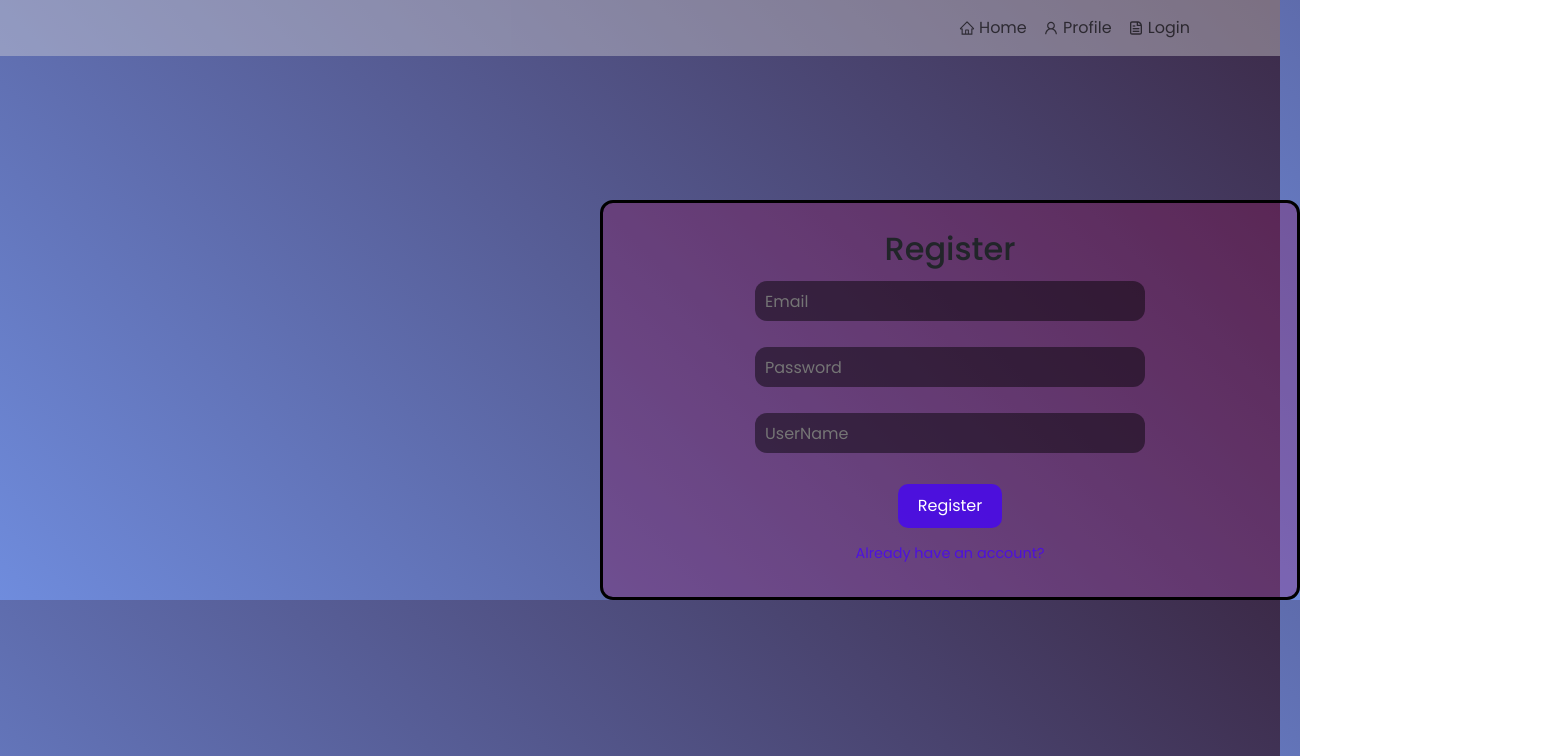
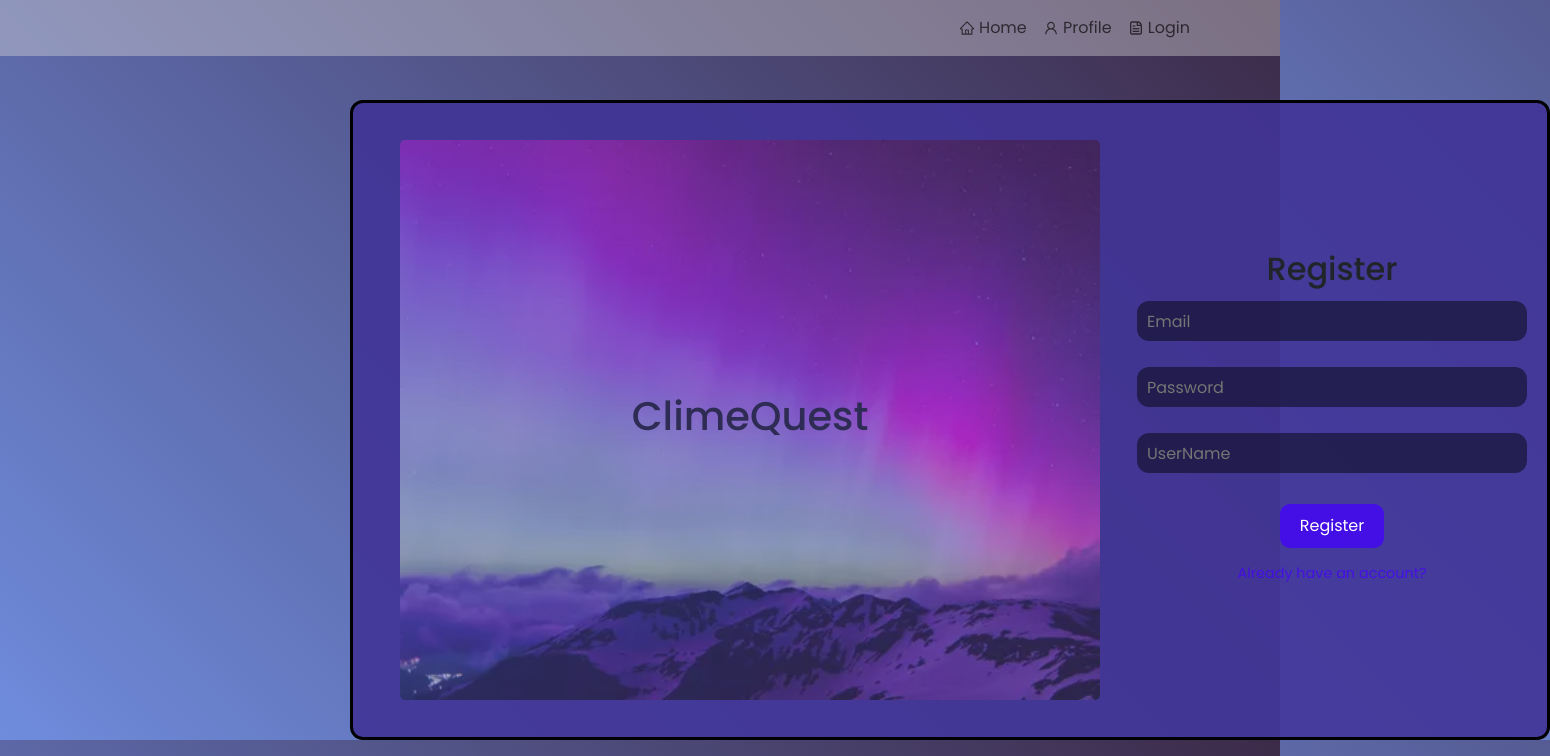
Before and after one commit to khanyajara/TravelPlanner, a React (Create React App) app: page /register in a window 1280 px wide. Shown: the top 756 px of the page, 1550 px wide, since content can reach past the window. Built offline with nearby package versions, Linux system fonts and the light colour scheme; no server answers.

Commit message:
ui for login, register and fix the login function that allows users to login

```diff
--- a/src/Components/Auth/Login.js
+++ b/src/Components/Auth/Login.js
@@ -1,19 +1,14 @@
 import React, { useState, useEffect } from 'react';
 import axios from 'axios';
 import { useNavigate } from 'react-router-dom';
-import css from './auth.css'
+import Swal from 'sweetalert2';
+import './auth.css';
 
 const Login = () => {
   const [email, setEmail] = useState('');
   const [password, setPassword] = useState('');
-  const [error, setError] = useState('');
-  const [message, setMessage] = useState('');
   const [loading, setLoading] = useState(false);
-
   const navigate = useNavigate();
-
-
-
 
   useEffect(() => {
     const form = document.querySelector('.LoginForm');
@@ -26,61 +21,70 @@ const Login = () => {
     e.preventDefault();
     setLoading(true);
     try {
-      const response = await axios.post('https://climateroutebackend.com/api/login', { email, password });
-      setMessage(response.data.message);
-      setError('');
+      const response = await axios.post('https://climateroutebackend.onrender.com/api/login', { email, password });
+      Swal.fire({
+        icon: 'success',
+        title: 'Login Successful',
+        text: response.data.message,
+      });
+      navigate('/');
     } catch (error) {
-      setError(error.response?.data?.message || 'Error logging User In');
+      Swal.fire({
+        icon: 'error',
+        title: 'Login Failed',
+        text: error.response?.data?.message || 'Error logging User In',
+      });
     } finally {
       setLoading(false);
     }
   };
 
+  const toRegister = () => {
+    navigate('/register');
+  };
 
-
-  const ToRegister= ()=>{
-    navigate('/register')
-    }
-
-    const toForgotPassword=()=>{
-      navigate('/forgot-password')
-    }
+  const toForgotPassword = () => {
+    navigate('/forgot-password');
+  };
 
   return (
     <div className="LoginForm slide-in">
+
+  <div className='Login-container'>
+    <div className='Picture-container'><h1>ClimeQuest</h1></div>
+    <div className='login'>
       <h2>Login</h2>
-      {error && <div style={{ color: 'red' }}>{error}</div>}
-      {message && <div style={{ color: 'skyblue' }}>{message}</div>}
       <form onSubmit={handleSubmit}>
         <div className="input-container">
-
           <input
-            placeholder='Email'
+            placeholder="Email"
             type="email"
             value={email}
             onChange={(e) => setEmail(e.target.value)}
             required
-            className='Input'
+            className="Input"
           />
         </div>
         <div className="input-container">
-
           <input
-          placeholder='Password'
+            placeholder="Password"
             type="password"
             value={password}
             onChange={(e) => setPassword(e.target.value)}
             required
-            className='Input'
+            className="Input"
           />
         </div>
-        <p className='Account-link' onClick={toForgotPassword}>ForgotPassword?</p>
-        <button type="submit" disabled={loading}>
-          {loading ? 'Logging in...' : 'Login'}
+        <p className="Account-link" onClick={toForgotPassword}>Forgot Password?</p>
+        <button type="submit" disabled={loading} className="login-button">
+          {loading ? <span className="spinner"></span> : 'Login'}
         </button>
-        <p className='Account-link' onClick={ToRegister}>Don't have an account? Register</p>
+        <p className="Account-link" onClick={toRegister}>Don't have an account? Register</p>
       </form>
     </div>
+  </div>
+</div>
+
   );
 };
 
--- a/src/Components/Auth/Profile.js
+++ b/src/Components/Auth/Profile.js
@@ -1,45 +1,66 @@
 import React, { useState, useEffect } from 'react';
 import axios from 'axios';
 import { useNavigate } from 'react-router-dom';
-
-
+import Swal from 'sweetalert2'; // For alert popups
 
 const UserProfile = () => {
   const [userData, setUserData] = useState(null);
   const [loading, setLoading] = useState(true);
   const [error, setError] = useState(null);
-  const navigate = useNavigate()
+  const navigate = useNavigate();
 
-
-
+  // Fetch user profile data
   useEffect(() => {
     const fetchUserData = async () => {
       try {
-        const response = await axios.get('https://climateroutebackend.onrender.com/api/profile');
+        // Replace with a valid token if required
+        const token = localStorage.getItem('token'); // Assuming token is stored in localStorage
+        const response = await axios.get(
+          'https://climateroutebackend.onrender.com/api/profile',
+          {
+            headers: {
+              Authorization: `Bearer ${token}`, // Add authorization header if the API requires it
+            },
+          }
+        );
         setUserData(response.data);
-        setLoading(false);
       } catch (err) {
+        // Display an error alert using SweetAlert2
+        Swal.fire({
+          title: 'Error!',
+          text: 'Error fetching user data. Please try again later.',
+          icon: 'error',
+          confirmButtonText: 'OK',
+        });
         setError('Error fetching user data');
+      } finally {
         setLoading(false);
       }
     };
     fetchUserData();
-   }, []);
+  }, []);
 
-   const toLogin=()=>{
-    navigate('/login')
-   }
-
-
+  // Navigate to login if unauthorized
+  const toLogin = () => {
+    Swal.fire({
+      title: 'Redirecting to Login',
+      text: 'You need to log in to view your profile.',
+      icon: 'info',
+      confirmButtonText: 'Go to Login',
+    }).then(() => {
+      navigate('/login');
+    });
+  };
 
   if (loading) return <p>Loading...</p>;
-  if (error) return <p>{error}</p>;
-
-
-
-
-
-
+  if (error) {
+    return (
+      <div>
+        <p>{error}</p>
+        <button onClick={toLogin}>Go to Login</button>
+      </div>
+    );
+  }
 
   return (
     <div>
@@ -59,13 +80,20 @@ const UserProfile = () => {
                     <h4>{favorite.name}</h4>
                     <p>Location: {favorite.location}</p>
                     <p>{favorite.description}</p>
-                    <img src={favorite.imageUrl} alt={favorite.name} style={{ width: '200px' }} />
-                    <p><strong>Weather Suggestion:</strong> {favorite.weatherSuggestion}</p>
+                    <img
+                      src={favorite.imageUrl}
+                      alt={favorite.name}
+                      style={{ width: '200px' }}
+                    />
+                    <p>
+                      <strong>Weather Suggestion:</strong>{' '}
+                      {favorite.weatherSuggestion}
+                    </p>
                   </li>
                 ))}
               </ul>
             ) : (
-              <p>No favorites added yet.</p>
+              <p>No favorites found.</p>
             )}
           </div>
         </div>
@@ -73,4 +101,5 @@ const UserProfile = () => {
     </div>
   );
 };
+
 export default UserProfile;
--- a/src/Components/Auth/Register.js
+++ b/src/Components/Auth/Register.js
@@ -21,6 +21,7 @@ const Register = () => {
     try {
       const response = await axios.post('https://climateroutebackend.onrender.com/api/register', { email, password, username });
       setMessage(response.data.message);
+      navigate('/login')
       setError('');
     } catch (error) {
       setError(error.response?.data?.message || 'Error registering user');
@@ -33,6 +34,9 @@ const Register = () => {
 
   return (
     <div className="RegisterForm">
+      <div className='Login-container'>
+        <div className='Picture-container'><h1>ClimeQuest</h1></div>
+        <div className='login'>
           <h2>Register</h2>
           {error && <div style={{ color: 'red' }}>{error}</div>}
           {message && <div style={{ color: 'green' }}>{message}</div>}
@@ -74,6 +78,8 @@ const Register = () => {
           </form>
           <p className='Account-link' onClick={toLogin}>Already have an account?</p>
         </div>
+      </div>
+    </div>
   );
 };
 export default Register;
--- a/src/Components/Auth/auth.css
+++ b/src/Components/Auth/auth.css
@@ -1,19 +1,19 @@
-*{
 
-}
 
 .RegisterForm{
   display: flex;
     flex-direction: column;
     justify-content: center;
     align-items: center;
-margin-top: 200px;
+    margin-top: 100px;
     border-radius: 13px;
     border: 3px solid black;
- width: 700px;
- margin-left: 600px;
- height: 50vh;
- background-color: rgba(150, 8, 79, 0.295);
+    width: 1200px;
+    margin-left: 350px;
+    height: 80vh;
+    z-index:-5 ;
+   background-color: #413497e5;
+    padding: 20px
 
 }
 
@@ -56,9 +56,39 @@ border-radius: 13px;
     border: 2px solid white;
 
 }
+/* .Picture-container {
+  background-image: url('C:/Users/khany/OneDrive/Desktop/my projects/Group-Projects/frontend/src/assess/images/09df30f765d088be030da204f2e7ec32.gif');
+  background-size: center;
+  background-position: center;
+  width: 100%;
+  height: 100%;
+  position: absolute;
+  top: 0;
+  left: 0;
 
-* {
+} */
 
+
+.Picture-container {
+
+  background-image: url('../../assess/images/0x0.webp');
+
+  background-size: cover;
+  background-position: center;
+  width: 700px;
+  height: 70vh;
+  border-radius: 5px;
+  opacity: 0.6;
+  margin: 2rem;
+  box-sizing: border-box;
+  display: flex;
+  justify-content: center;
+  align-items: center;
+
+}
+
+.Picture-container h1{
+  font-size: 40px;
 }
 
   .LoginForm {
@@ -66,13 +96,14 @@ border-radius: 13px;
     flex-direction: column;
     justify-content: center;
     align-items: center;
-    margin-top: 200px;
+    margin-top: 100px;
     border-radius: 13px;
     border: 3px solid black;
-    width: 700px;
-    margin-left: 600px;
-    height: 50vh;
-    background-color: rgba(150, 8, 79, 0.295);
+    width: 1200px;
+    margin-left: 350px;
+    height: 80vh;
+    z-index:-5 ;
+   background-color: #413497e5;
     padding: 20px;
   }
 
@@ -80,6 +111,18 @@ border-radius: 13px;
     margin-bottom: 20px;
     font-size: 24px;
     color: white;
+  }
+
+  .Login-container{
+    display: flex;
+  }
+
+  .login{
+    display: flex;
+    flex-direction: column;
+    justify-content: center;
+    align-items: center;
+
   }
 
   .form-container {
--- a/src/Components/Weather/Weather.css
+++ b/src/Components/Weather/Weather.css
@@ -20,7 +20,7 @@ img {
   margin: 30px auto 0;
   border-radius: 20px;
   color: #fff;
-  border-color: darkgray;
+
   background-color: #9190908e;
 
 }
--- a/src/Components/map/Attraction.css
+++ b/src/Components/map/Attraction.css
@@ -90,6 +90,7 @@
     flex-direction: column;
     justify-content: center;
     align-items: center;
+    color: white;
 }
 
 .Card-container{
```
Also changed, not shown: src/assess/images/0x0.webp (added), src/assess/images/auroras-south-pole-station-2-1.jpg (added). Lines whose indentation alone changed are shown as unchanged.
